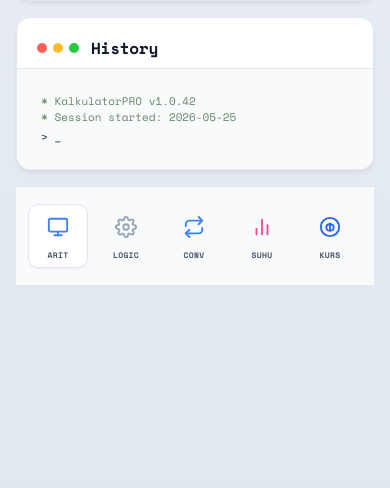
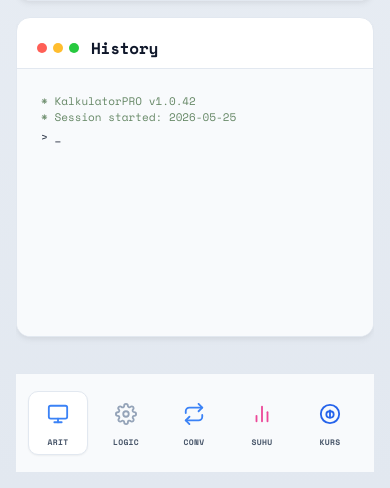
Before and after one commit to amarfadlillah19-lab/kalkulator, a Flask app: page / in a window 390 px wide. Shown: the part 863-1351 px from the top of the page. Run offline with Flask 3, Linux system fonts and the light colour scheme; data that the repository does not hold is empty.

Commit message:
fix(css): resolve mobile responsive layout scrolling and viewport height

```diff
--- a/static/css/style.css
+++ b/static/css/style.css
@@ -864,20 +864,43 @@ html, body {
 
 /* ─── RESPONSIVE LAYOUTS ─── */
 @media (max-width: 960px) {
+  /* FIX: Use 100dvh to prevent mobile browser URL bar from clipping content */
+  html, body {
+    height: 100vh;
+    height: 100dvh;
+    overflow: hidden;
+  }
+
   .app-layout {
     flex-direction: column;
-    height: auto;
-    overflow-y: auto;
+    height: calc(100vh - 48px);
+    height: calc(100dvh - 48px);
+    overflow: hidden; /* Keep layout fixed, allow inner scroll */
   }
 
   .desktop-area {
     flex-direction: column;
-    overflow: visible;
+    flex: 1; /* Take up all available space above sidebar */
+    overflow-y: auto; /* Native scrolling for content */
+    overflow-x: hidden;
+    -webkit-overflow-scrolling: touch;
+    padding-bottom: 20px; /* Safe space at the bottom */
+  }
+
+  .calc-window {
+    flex: none; /* Allow window to expand */
+    max-height: none;
+  }
+
+  .window-body {
+    overflow-y: visible; /* Remove nested scroll from calc window */
   }
 
   .history-window {
     width: 100%;
-    max-height: 300px;
+    flex: none;
+    height: 320px; /* Fixed height for history pane */
+    max-height: none;
   }
 
   .sidebar-icons {
@@ -889,6 +912,7 @@ html, body {
     gap: 8px;
     overflow-x: auto;
     overflow-y: hidden;
+    flex-shrink: 0; /* Keep sidebar strictly at the bottom */
   }
 
   .sidebar-title {
```
